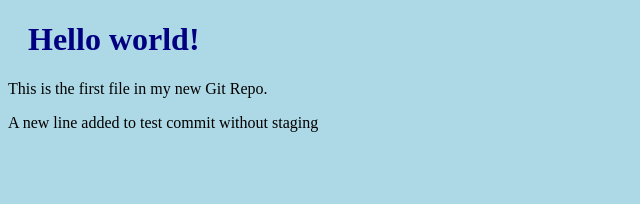
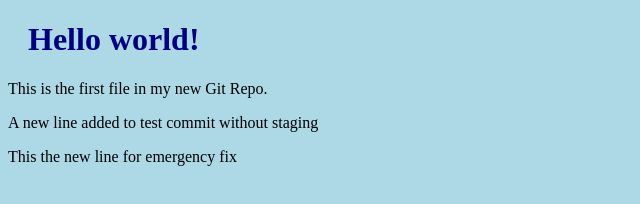
Before and after one commit to Sahithk78/HelloWorld, a plain HTML site: page index.html in a window 1280 px wide. Shown: the whole page, without its empty margins (0-640 px from the left). Drawn offline with Linux system fonts and the light colour scheme.

Commit message:
Emergency fix commit

```diff
--- a/index.html
+++ b/index.html
@@ -9,6 +9,7 @@
 <h1>Hello world!</h1>
 <p>This is the first file in my new Git Repo.</p>
 <p>A new line added to test commit without staging
+<p>This the new line for emergency fix
 
 </body>
 </html>
```
